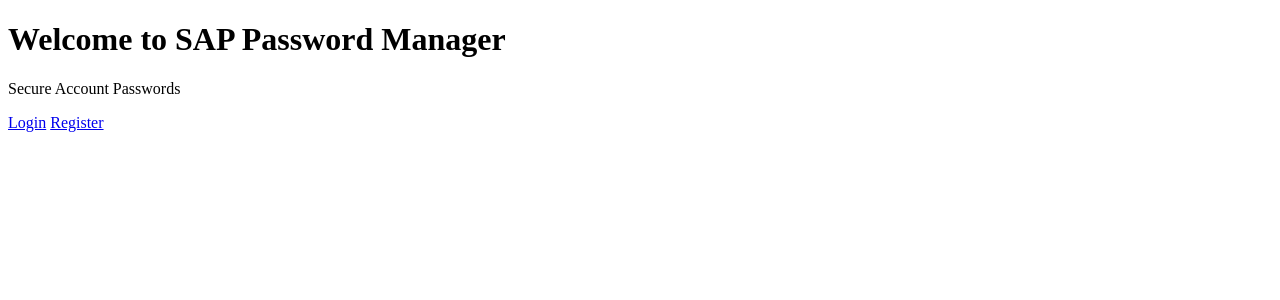
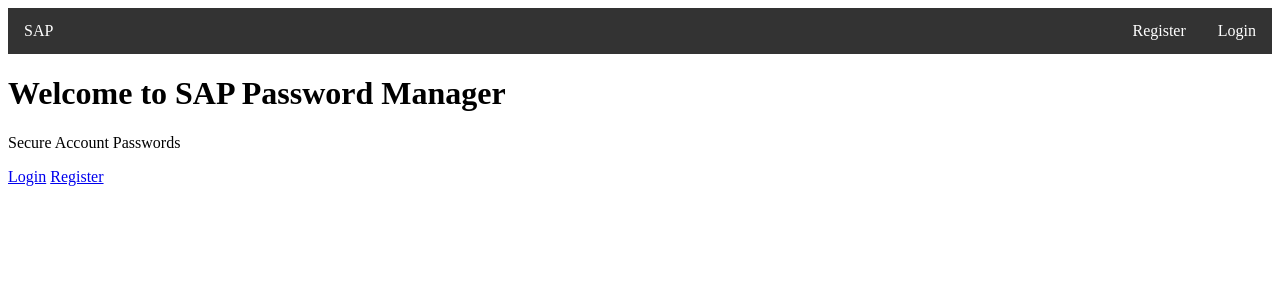
Before and after one commit to nicsaw/awesome-pot, a Flask app: template honeypot-web/templates/index.html in a window 1280 px wide. Shown: the top 300 px of the page. Run offline with Flask 3, Linux system fonts and the light colour scheme; the template is opened without the code that fills it, so the values that code supplies are empty.

Commit message:
Add navbar

```diff
--- a/honeypot-web/templates/base.html
+++ b/honeypot-web/templates/base.html
@@ -3,10 +3,36 @@
 <head>
     <meta charset="UTF-8">
     <meta name="viewport" content="width=device-width, initial-scale=1.0">
+    <style>
+        nav {
+            background-color: #333;
+            overflow: hidden;
+        }
+        nav a {
+            float: left;
+            color: white;
+            text-align: center;
+            padding: 14px 16px;
+            text-decoration: none;
+        }
+        nav a:hover {
+            background-color: gray;
+            color: black;
+        }
+        nav .right {
+            float: right;
+        }
+    </style>
     {% block head %}
     {% endblock %}
 </head>
 <body>
+    <nav>
+        <a href="{{ url_for('index') }}">SAP</a>
+        <a href="{{ url_for('login') }}" class="right">Login</a>
+        <a href="{{ url_for('register') }}" class="right">Register</a>
+    </nav>
+
     {% block body %}
     {% endblock %}
 </body>
```
